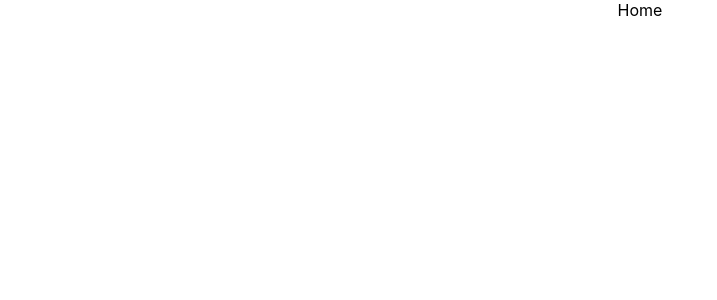
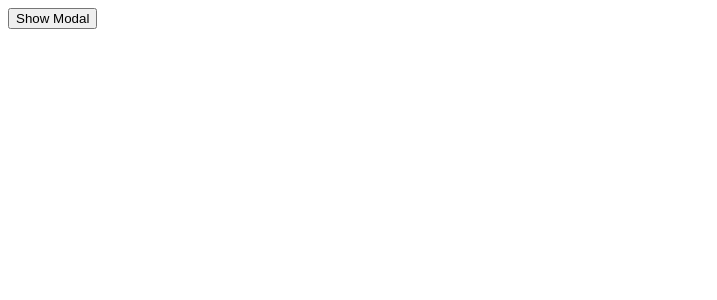
Before and after one commit to AshwiniParaye1/Modal_Example, a React (Create React App) app: page / in a window 1280 px wide. Shown: the top 300 px of the page, without its empty margins (0-717 px from the left). Built offline with nearby package versions, Linux system fonts and the light colour scheme.

Commit message:
added show modal property

```diff
--- a/src/App.js
+++ b/src/App.js
@@ -1,20 +1,22 @@
 import React from 'react';
 import Modal from './Modal';
-import Home from './Home';
 import { BrowserRouter as Router, Route, Routes } from 'react-router-dom';
+import { useState } from 'react';
 
 
 function App() {
 
+  const [ showHideModal, setShowHideModal ] = useState(false)
+
+
+
   return (
     <>
-      <Router>
-        <Routes>
-          <Route path="/" element={<Home />} />
-          <Route path="/modal" element={<Modal />} />
-        </Routes>
-      </Router>
-    </>
+     <div className='app'>
+      <button onClick={ () => setShowHideModal(true) }>Show Modal</button>
+      <Modal show={showHideModal} />
+     </div>
+   </>
   )
 }
 
--- a/src/Home.jsx
+++ /dev/null
@@ -1,9 +0,0 @@
-import React from 'react'
-
-function Home() {
-  return (
-    <div>Home</div>
-  )
-}
-
-export default Home
--- a/src/Modal.jsx
+++ b/src/Modal.jsx
@@ -1,8 +1,19 @@
 import React from 'react'
 
-function Modal() {
+function Modal(props) {
+
+  if(!props.show){
+    console.log("modal component")
+    return null
+  }
   return (
-    <div>Modal</div>
+    <>
+
+      <div className='modal'>
+        <h1>Modal</h1>
+      </div>
+
+    </>
   )
 }
 
--- a/src/index.css
+++ b/src/index.css
@@ -1,14 +1,10 @@
-body {
-  margin: 0;
-  font-family: -apple-system, BlinkMacSystemFont, 'Segoe UI', 'Roboto', 'Oxygen',
-    'Ubuntu', 'Cantarell', 'Fira Sans', 'Droid Sans', 'Helvetica Neue',
-    sans-serif;
-  -webkit-font-smoothing: antialiased;
-  -moz-osx-font-smoothing: grayscale;
-  text-align: center;
+.modal{
+  display: flex;
+  width: 200px;
+  height: 150px;
+  background-color: rgb(1, 71, 1);
+  /* text-align: center; */
+  justify-content: center;
+  align-items: center;
+  color: wheat;
 }
-
-code {
-  font-family: source-code-pro, Menlo, Monaco, Consolas, 'Courier New',
-    monospace;
-}
```
